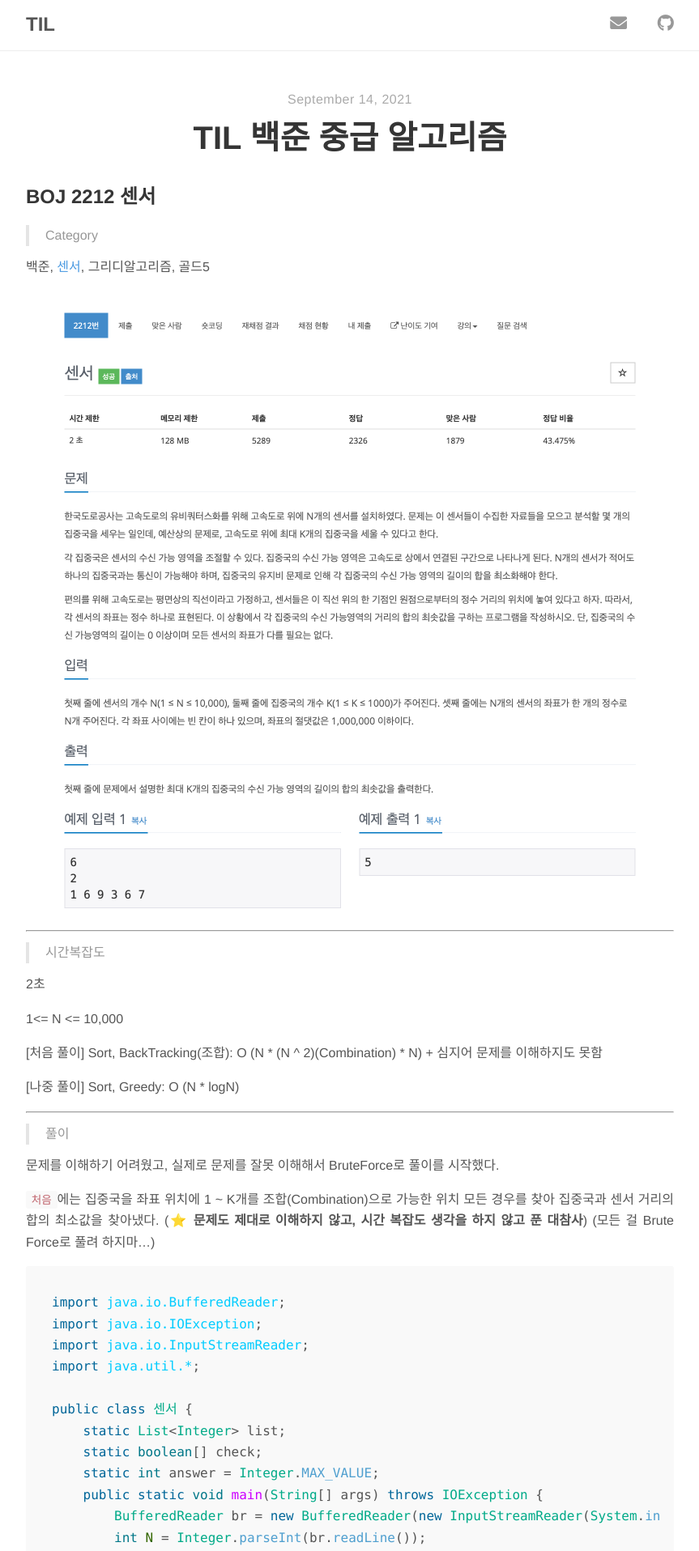
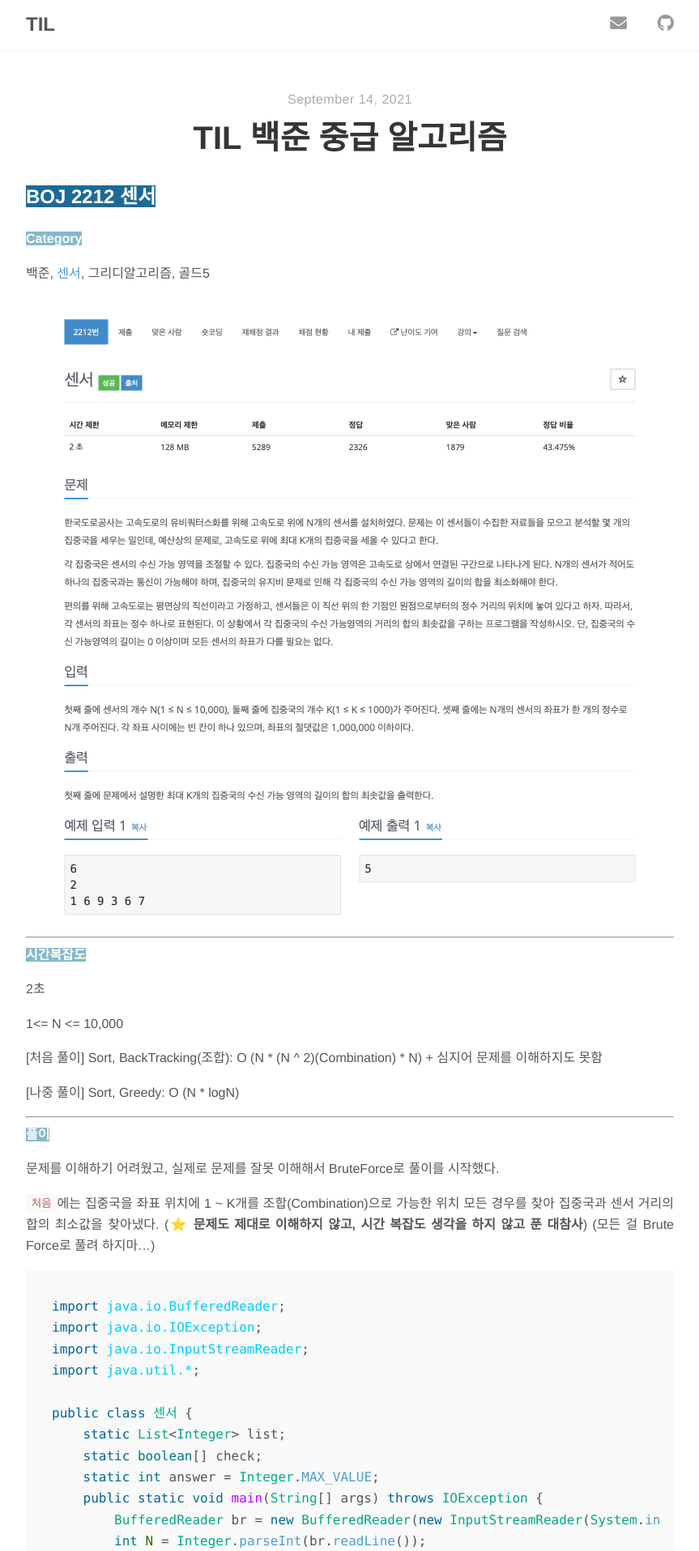
Before and after one commit to hyunwlee-dev/TIL, a Jekyll site: the page built from _posts/2021-09-14-algorithm.md, in a window 1280 px wide. Shown: the top 1916 px of the page at 81% size, without its empty margins (208-1071 px from the left). Built offline with Jekyll 4.4.1, drawn with Linux system fonts in a browser that asks for light colours; nearby versions of some CDN libraries.

Commit message:
modified:   2021-09-14-algorithm.md

```diff
--- a/_posts/2021-09-14-algorithm.md
+++ b/_posts/2021-09-14-algorithm.md
@@ -4,9 +4,9 @@ title: "TIL 백준 중급 알고리즘"
 author: "hyunwlee"
 ---
 
-## BOJ 2212 센서
+## <span style="background-color:#1D6A96; color:white">BOJ 2212 센서</span>
 
-> Category
+<span style="background-color:#85B8CB; color:white"><strong>Category</strong></span>
 
 백준, [센서](https://www.acmicpc.net/problem/2212), 그리디알고리즘, 골드5
 
@@ -15,7 +15,7 @@ author: "hyunwlee"
 
 ---
 
-> 시간복잡도
+<span style="background-color:#85B8CB; color:white"><strong> 시간복잡도</strong></span>
 
 2초
 
@@ -27,7 +27,7 @@ author: "hyunwlee"
 
 ---
 
-> 풀이
+<span style="background-color:#85B8CB; color:white"><strong> 풀이 </strong></span>
 
 문제를 이해하기 어려웠고, 실제로 문제를 잘못 이해해서 BruteForce로 풀이를 시작했다.
 
```
